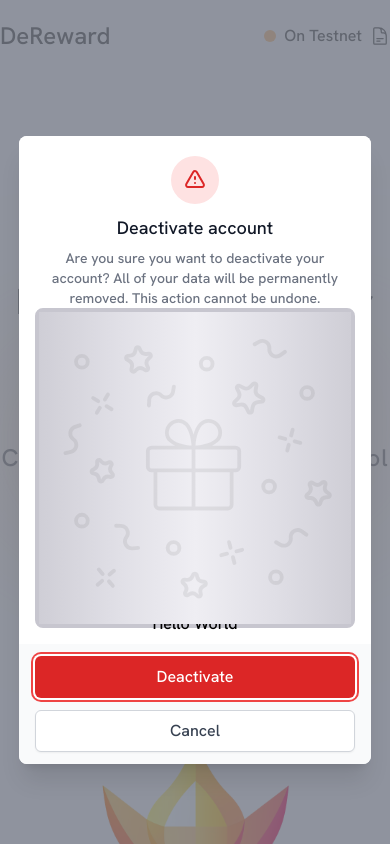
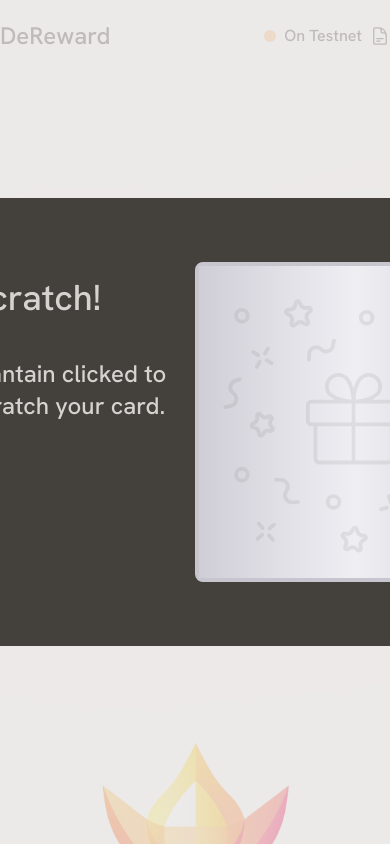
Before and after one commit to saugardev/dereward.xyz, a Next.js app in the folder app/: page / in a window 390 px wide. Both pictures are taken after a click on the button "Try it out". Shown: the top 844 px of the page. Built offline with nearby package versions, Linux system fonts and the light colour scheme.

Commit message:
feat: demo scratch card

```diff
--- a/app/src/app/components/Modal.tsx
+++ b/app/src/app/components/Modal.tsx
@@ -1,6 +1,9 @@
 import { Dialog } from "@headlessui/react"
 import { motion, AnimatePresence } from "framer-motion"
 import ScratchCard from "./ScratchCard"
+import Image from "next/image"
+import { XMarkIcon } from '@heroicons/react/24/outline';
+
 
 type ModalProps = {
 	isOpen: boolean
@@ -17,94 +20,39 @@ export function DemoModal({ isOpen, setIsOpen }: ModalProps) {
 					as="div"
 					className="fixed inset-0 z-10 flex items-center justify-center overflow-y-auto"
 				>
-					<div className="flex flex-col py-8 px-4 text-center">
-						<Dialog.Overlay />
-						<div
+					<div className="flex flex-col py-8 px-4">
+						<motion.div
 							className="fixed inset-0 transition-opacity"
 							aria-hidden="true"
+							initial={{ opacity: 0}}
+							animate={{ opacity: 1}}
+							exit={{ opacity: 0}}
 						>
-							<div className="absolute inset-0 bg-gray-500 opacity-75"></div>
-						</div>
-
+						<div className="absolute inset-0 bg-stone-200 opacity-75"></div>
+						</motion.div>
 						<motion.div
-							className="flex items-end justify-center min-h-screen pt-4 px-4 pb-20 text-center sm:block sm:p-0"
 							initial={{ opacity: 0, y: 30 }}
 							animate={{ opacity: 1, y: 0 }}
-							exit={{opacity: 0, y: 30}}
+							exit={{ opacity: 0, y: -30 }}
+							className="sticky top-20"
 						>
-							<span
-								className="hidden sm:inline-block sm:align-middle sm:h-screen"
-								aria-hidden="true"
-							>
-								&#8203;
-							</span>
-
-							<div
-								className="inline-block align-bottom bg-white rounded-lg text-left overflow-hidden shadow-xl transform transition-all sm:my-8 sm:align-middle sm:max-w-lg sm:w-full"
-								role="dialog"
-								aria-modal="true"
-								aria-labelledby="modal-headline"
-							>
-								<div className="bg-white px-4 pt-5 pb-4 sm:p-6 sm:pb-4">
-									<div className="sm:flex sm:items-start">
-										<div className="mx-auto flex-shrink-0 flex items-center justify-center h-12 w-12 rounded-full bg-red-100 sm:mx-0 sm:h-10 sm:w-10">
-											<svg
-												className="h-6 w-6 text-red-600"
-												xmlns="http://www.w3.org/2000/svg"
-												fill="none"
-												viewBox="0 0 24 24"
-												stroke="currentColor"
-												aria-hidden="true"
-											>
-												<path
-													strokeLinecap="round"
-													strokeLinejoin="round"
-													strokeWidth="2"
-													d="M12 9v2m0 4h.01m-6.938 4h13.856c1.54 0 2.502-1.667 1.732-3L13.732 4c-.77-1.333-2.694-1.333-3.464 0L3.34 16c-.77 1.333.192 3 1.732 3z"
-												/>
-											</svg>
+							<div className="flex justify-between mx-auto rounded-[3rem] w-full max-w-7xl px-6 lg:flex lg:px-10 py-16 bg-stone-700">
+								<div className="flex flex-col w-1/2">
+									<h2 className="mt-4 text-4xl text-crudo sm:text-5xl opacity-80">Scratch!</h2>
+									<p className="mt-10 text-2xl leading-8 text-crudo opacity-80">Mantain clicked to scratch your card.</p>
 								</div>
-										<div className="mt-3 text-center sm:mt-0 sm:ml-4 sm:text-left">
-											<Dialog.Title
-												as="h3"
-												className="text-lg leading-6 font-medium text-gray-900"
-												id="modal-headline"
-											>
-												Deactivate account
-											</Dialog.Title>
-											<div className="mt-2">
-												<Dialog.Description
-													as="p"
-													className="text-sm text-gray-500"
-												>
-													Are you sure you want to deactivate your account? All
-													of your data will be permanently removed. This action
-													cannot be undone.
-												</Dialog.Description>
-                          <ScratchCard imageSrc='/logo.png' text='Hello World'/>
+								<div className="w-1/2">
+									<ScratchCard imageSrc='/logo.png'/>
 								</div>
 							</div>
-									</div>
-								</div>
-								<div className="bg-gray-50 px-4 py-3 sm:px-6 sm:flex sm:flex-row-reverse">
 							<button
 								type="button"
 								tabIndex={0}
-										className="w-full inline-flex justify-center rounded-md border border-transparent shadow-sm px-4 py-2 bg-red-600 text-base font-medium text-white hover:bg-red-700 focus:outline-none focus:ring-2 focus:ring-offset-2 focus:ring-red-500 sm:ml-3 sm:w-auto sm:text-sm"
+								className="absolute top-5 right-5"
 								onClick={() => setIsOpen(false)}
 							>
-										Deactivate
+								<XMarkIcon className='ml-2 h-10 w-10 transition-all text-crudo'/>
 							</button>
-									<button
-										type="button"
-										tabIndex={0}
-										className="mt-3 w-full inline-flex justify-center rounded-md border border-gray-300 shadow-sm px-4 py-2 bg-white text-base font-medium text-gray-700 hover:bg-gray-50 focus:outline-none focus:ring-2 focus:ring-offset-2 focus:ring-indigo-500 sm:mt-0 sm:ml-3 sm:w-auto sm:text-sm"
-										onClick={() => setIsOpen(false)}
-									>
-										Cancel
-									</button>
-								</div>
-							</div>
 						</motion.div>
 					</div>
 				</Dialog>
--- a/app/src/app/components/ScratchCard.tsx
+++ b/app/src/app/components/ScratchCard.tsx
@@ -3,10 +3,9 @@ import { ScratchModule } from '@/lib/ScratchCard';
 
 interface ScratchCardProps {
   imageSrc: string;
-  text: string;
 }
 
-const ScratchCard = ({ imageSrc, text }: ScratchCardProps) => {
+const ScratchCard = ({ imageSrc }: ScratchCardProps) => {
   const canvasRef = useRef<HTMLCanvasElement>(null);
 
   useEffect(() => {
@@ -25,7 +24,7 @@ const ScratchCard = ({ imageSrc, text }: ScratchCardProps) => {
         </div>
       </div>
       <img className="scratch-card-image" src={imageSrc} alt="Scratch Card" />
-      <p className="scratch-card-text">{text}</p>
+      <p className="scratch-card-text"></p>
     </div>
   );
 };
--- a/app/src/lib/ScratchCard.ts
+++ b/app/src/lib/ScratchCard.ts
@@ -93,7 +93,7 @@ export class ScratchModule {
           y: (this.scratchCardText.getBoundingClientRect().bottom + 60) / window.innerHeight,
         },
       });
-      this.scratchCardText.textContent = '🎉 You got a $50 Apple gift card!';
+      this.scratchCardText.textContent = '';
       this.scratchCardImage.classList.add('animate');
       this.scratchCardCoverContainer.addEventListener('transitionend', () => {
         this.scratchCardCoverContainer.classList.add('hidden');
```
Lines whose indentation alone changed are shown as unchanged.
